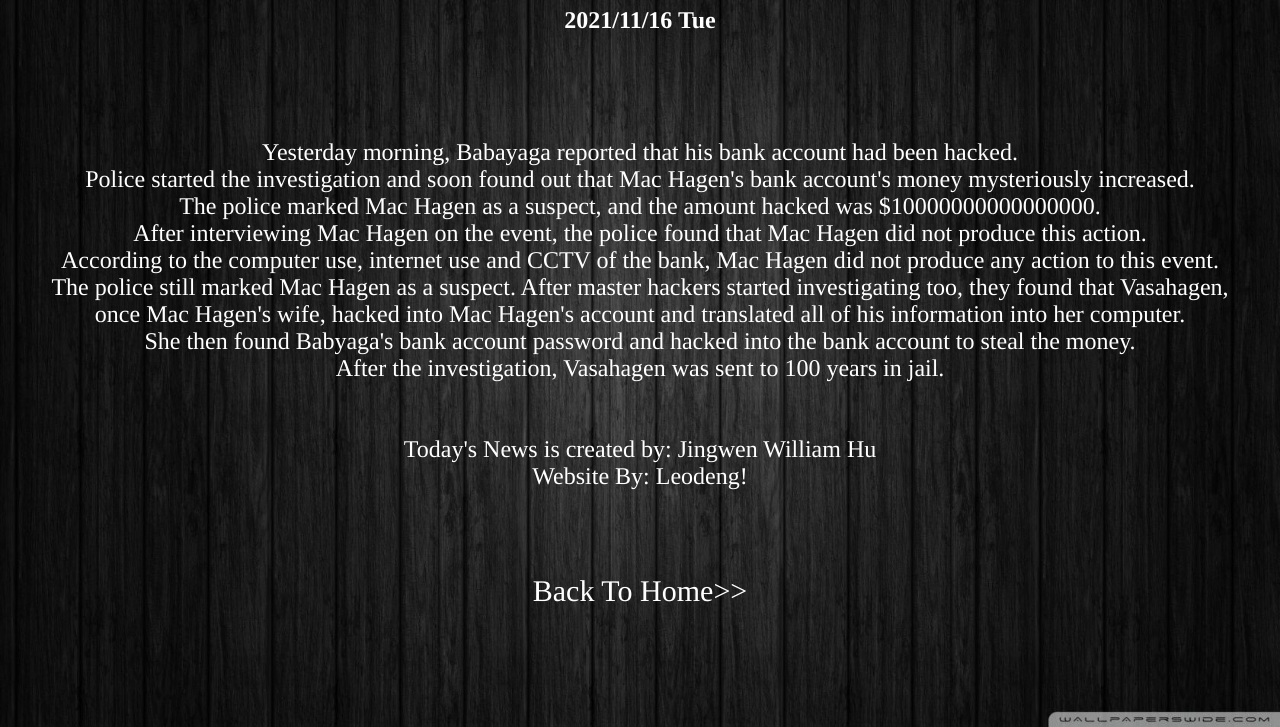
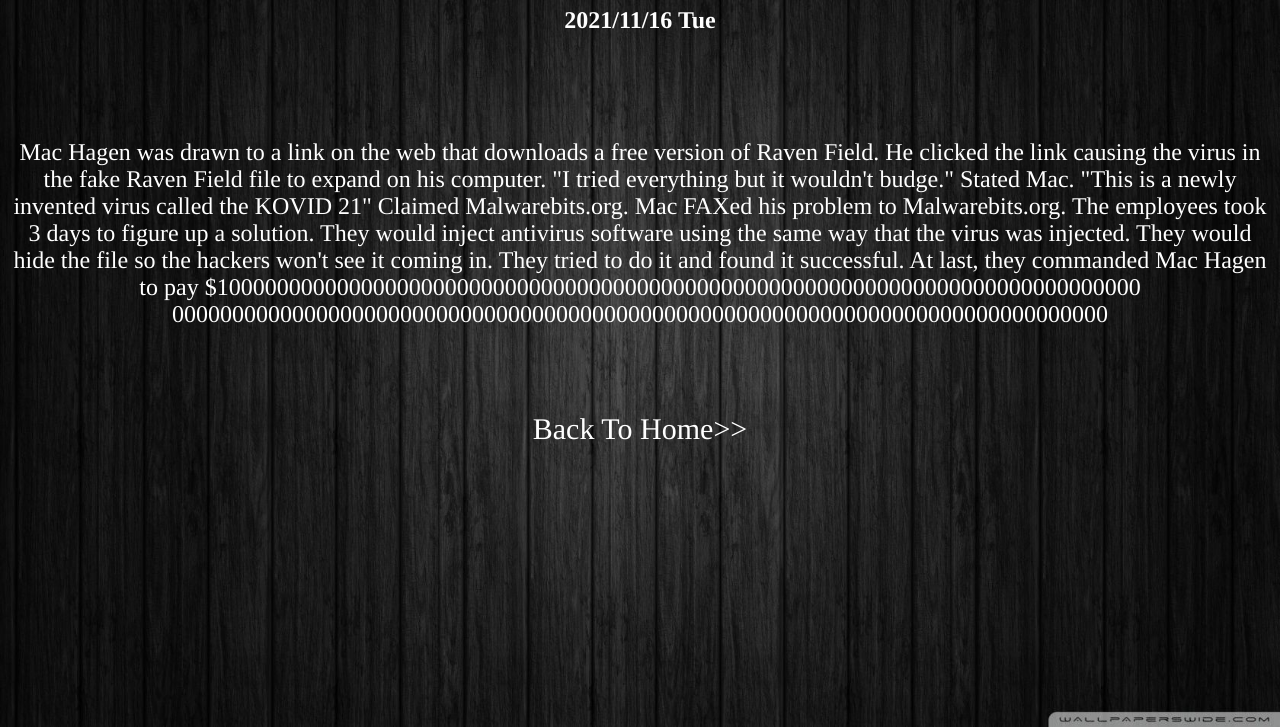
Before and after one commit to leodenglovescode/thw, a plain HTML site: page news6.html in a window 1280 px wide. Shown: the part 73-800 px from the top of the page. Drawn offline with Linux system fonts and the light colour scheme.

Commit message:
Update news6.html

```diff
--- a/news6.html
+++ b/news6.html
@@ -33,13 +33,29 @@ cursor: pointer;
 }
 </style>
 
-<h1>Mac Hagen Hacked into Babayaga's Bank Account!</h1>
+<h1>Mac Hagen Downloads Virus on his computer</h1>
 <h2>2021/11/16 Tue</h2>
 <p style="font-size:24px"><br><br><br>
-    Yesterday morning, Babayaga reported that his bank account had been hacked. <br>Police started the investigation and soon found out that Mac Hagen's bank account's money mysteriously increased.<br> The
-    police marked Mac Hagen as a suspect, and the amount hacked was $10000000000000000.<br> After interviewing Mac Hagen on the event, the police found that Mac Hagen did not produce this action.<br> According to the computer use, internet use and CCTV of the bank,
-    Mac Hagen did not produce any action to this event.<br> The police still marked Mac Hagen as a suspect. After master hackers started investigating too, they found that Vasahagen,<br> once Mac Hagen's wife, hacked into Mac Hagen's account and translated all of his information
-    into her computer.<br> She then found Babyaga's bank account  password and hacked into the bank account to steal the money.<br> After the investigation, Vasahagen was sent to 100 years in jail.<br><br><br>Today's News is created by: Jingwen William Hu<br>Website By: Leodeng!</p>
+  Mac Hagen was drawn to a link on the
+web that downloads a free version of
+Raven Field. He clicked the link causing
+the virus in the fake Raven Field file to
+expand on his computer. "I tried
+everything but it wouldn't budge." Stated
+Mac. "This is a newly invented virus
+called the KOVID 21" Claimed
+Malwarebits.org. Mac FAXed his problem
+to Malwarebits.org. The employees took 3
+days to figure up a solution. They would
+inject antivirus software using the same
+way that the virus was injected. They
+would hide the file so the hackers won't
+see it coming in. They tried to do it and
+found it successful. At last, they
+commanded Mac Hagen to pay
+$10000000000000000000000000000000000000000000000000000000000000000000000000000
+000000000000000000000000000000000000000000000000000000000000000000000000000000
+  </p>
     <br><br>
 
 <button class="button" onclick="home()">Back To Home>></button>
```
